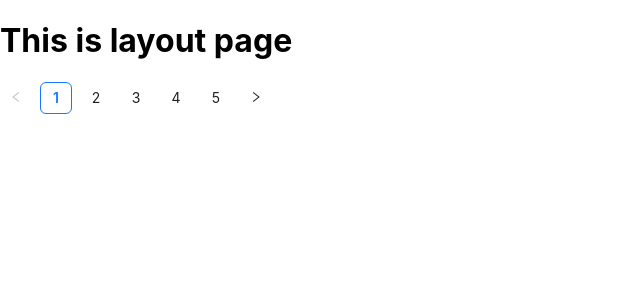
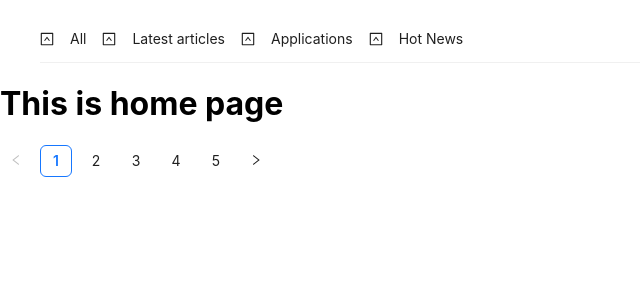
Before and after one commit to panchetty/Healsecurity-ui, a React (Create React App) app: page / in a window 1280 px wide. Shown: the top 300 px of the page, without its empty margins (0-640 px from the left). Built offline with nearby package versions, Linux system fonts and the light colour scheme.

Commit message:
added few routing implementations

```diff
--- a/src/footer/Routing.js
+++ b/src/footer/Routing.js
@@ -1,23 +1,60 @@
 import React from 'react';
 import ReactDOM from "react-dom/client";
-import { BrowserRouter, Routes, Route } from "react-router-dom";
+import {Menu,Download} from 'antd';
+import { BrowserRouter, Routes, Route,Link } from "react-router-dom";
 import Layout from "../pages/Layout";
 import Home from "../pages/Home";
+import {UpSquareOutlined} from '@ant-design/icons'
 import Blogs from "../pages/Blogs";
 import Contact from "../pages/Contact";
 import NoPage from "../pages/NoPage";
 
-const Routing = () =>{
+const Routing = () => {
   return (
     <BrowserRouter>
+      <div>
+        <ul>
+          <Menu mode='horizontal'>
+          <li>
+          <UpSquareOutlined/>
+            <Menu.Item key="hi" >
+            <Link to="/">All
+            </Link>
+            </Menu.Item>
+         </li>
+
+          <li>
+          <UpSquareOutlined/>
+          <Menu.Item key="hi">
+            <Link to="/blogs">Latest articles
+            </Link>
+            </Menu.Item>
+          </li>
+          <li>
+          <UpSquareOutlined/>
+          <Menu.Item key="hi ">
+            <Link to="/contact">Applications
+            </Link>
+            </Menu.Item>
+          </li>
+          <li>
+          <UpSquareOutlined/>
+          <Menu.Item key="hi" icon=''>
+            <Link to="/nopage">Hot News
+            </Link>
+            </Menu.Item>
+          </li>
+          </Menu>
+        </ul>
+
+
       <Routes>
-        <Route path="/" element={<Layout />}>
-          <Route index element={<Home />} />
-          <Route path="blogs" element={<Blogs />} />
-          <Route path="contact" element={<Contact />} />
-          <Route path="*" element={<NoPage />} />
-        </Route>
+          <Route exact path='/' element={<Home />} />
+          <Route exact path="/blogs" element={<Blogs />} />
+          <Route exact path="/contact" element={<Contact />} />
+          <Route exact path="*" element={<NoPage />} />
       </Routes>
+      </div>
     </BrowserRouter>
   );
 }
--- a/src/pages/Blogs.js
+++ b/src/pages/Blogs.js
@@ -1,6 +1,9 @@
 import React from 'react';
+import axios from "axios";
 
 const Blogs = ()=>{
+    const result = axios.get("http://127.0.0.1:8000/articles");
+    console.log("poojitha",result);
     return(
         <>
         <h1>This is blogs page</h1>
```
